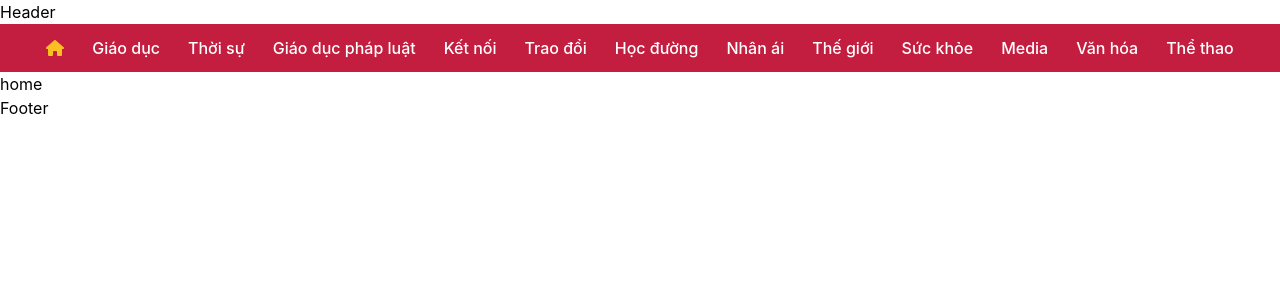
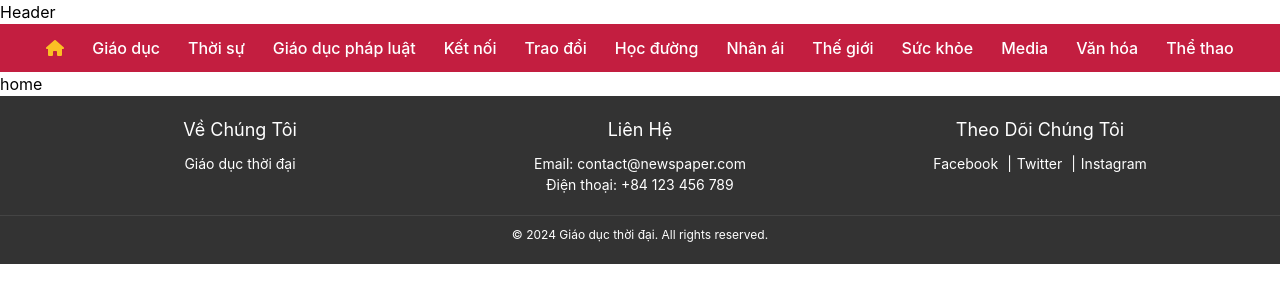
Before and after one commit to 21130503/front-end, a React (Create React App) app in the folder newspaper/: page / in a window 1280 px wide. Shown: the top 302 px of the page. Built offline with nearby package versions, Linux system fonts and the light colour scheme.

Commit message:
Update footer.jsx

```diff
--- a/newspaper/src/component/footer/footer.jsx
+++ b/newspaper/src/component/footer/footer.jsx
@@ -1,7 +1,72 @@
+import React from 'react';
+
 function Footer() {
     return (
-        <footer>Footer</footer>
+        <footer style={styles.footer}>
+            <div style={styles.container}>
+                <div style={styles.section}>
+                    <h3 style={styles.heading}>Về Chúng Tôi</h3>
+                    <p style={styles.text}>Giáo dục thời đại</p>
+                </div>
+                <div style={styles.section}>
+                    <h3 style={styles.heading}>Liên Hệ</h3>
+                    <p style={styles.text}>Email: contact@newspaper.com</p>
+                    <p style={styles.text}>Điện thoại: +84 123 456 789</p>
+                </div>
+                <div style={styles.section}>
+                    <h3 style={styles.heading}>Theo Dõi Chúng Tôi</h3>
+                    <p style={styles.text}>
+                        <a href="https://facebook.com" style={styles.link}>Facebook</a> |
+                        <a href="https://twitter.com" style={styles.link}>Twitter</a> |
+                        <a href="https://instagram.com" style={styles.link}>Instagram</a>
+                    </p>
+                </div>
+            </div>
+            <div style={styles.bottomBar}>
+                <p style={styles.bottomText}>© 2024 Giáo dục thời đại. All rights reserved.</p>
+            </div>
+        </footer>
      );
 }
 
+const styles = {
+    footer: {
+        backgroundColor: '#333',
+        color: '#fff',
+        padding: '20px 0',
+        textAlign: 'center',
+    },
+    container: {
+        display: 'flex',
+        justifyContent: 'space-around',
+        maxWidth: '1200px',
+        margin: '0 auto',
+    },
+    section: {
+        flex: '1',
+        padding: '0 20px',
+    },
+    heading: {
+        fontSize: '18px',
+        marginBottom: '10px',
+    },
+    text: {
+        fontSize: '14px',
+        lineHeight: '1.5',
+    },
+    link: {
+        color: '#fff',
+        textDecoration: 'none',
+        margin: '0 5px',
+    },
+    bottomBar: {
+        marginTop: '20px',
+        borderTop: '1px solid #444',
+        paddingTop: '10px',
+    },
+    bottomText: {
+        fontSize: '12px',
+    }
+};
+
 export default Footer;
```
